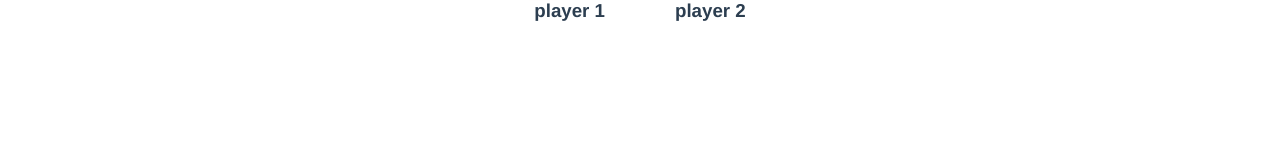
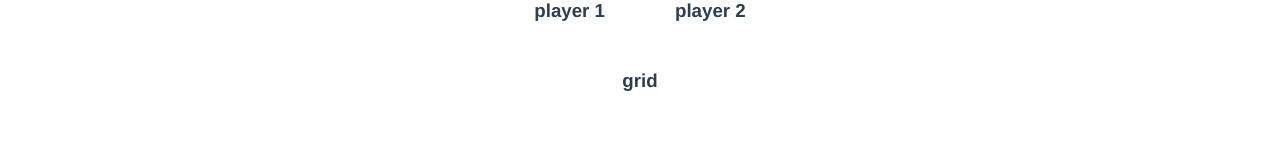
Before and after one commit to Lu-Smith/memory_game_vue, a Vue app: page / in a window 1280 px wide. Shown: the part 293-453 px from the top of the page. Built offline with nearby package versions, Linux system fonts and the light colour scheme.

Commit message:
Created GameGrid

```diff
--- /dev/null
+++ b/src/components/Game/GameGrid.vue
@@ -0,0 +1,13 @@
+<template>
+  <h3>grid</h3>
+</template>
+
+<script lang="ts">
+export default {
+
+}
+</script>
+
+<style>
+
+</style>
--- a/src/components/Game/MainGame.vue
+++ b/src/components/Game/MainGame.vue
@@ -4,11 +4,15 @@
     <h3 :class="{ active: active1 }" @click="togglePlayer(1)">player 1</h3>
     <h3 :class="{ active: active2 }" @click="togglePlayer(2)">player 2</h3>
   </div>
-
+  <GameGrid />
 </template>
 
 <script lang="ts">
+import GameGrid from './GameGrid.vue'
 export default {
+  components: {
+    GameGrid
+  },
   data() {
     return {
       active1: false,
@@ -21,8 +25,6 @@ export default {
       this.active2 = playerNumber === 2 ? !this.active2 : false;
     }
   }
-
-
 }
 </script>
 
```
